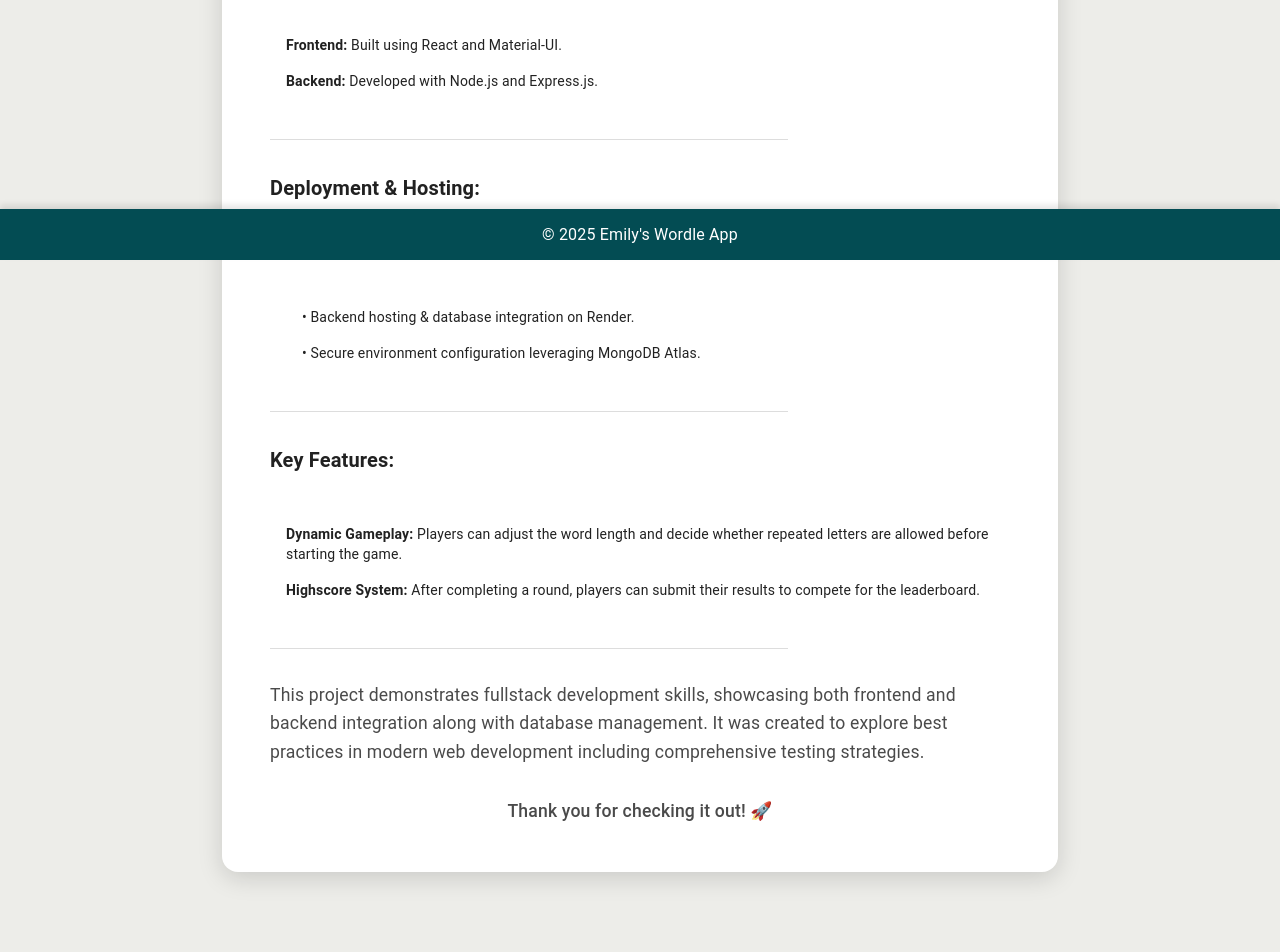
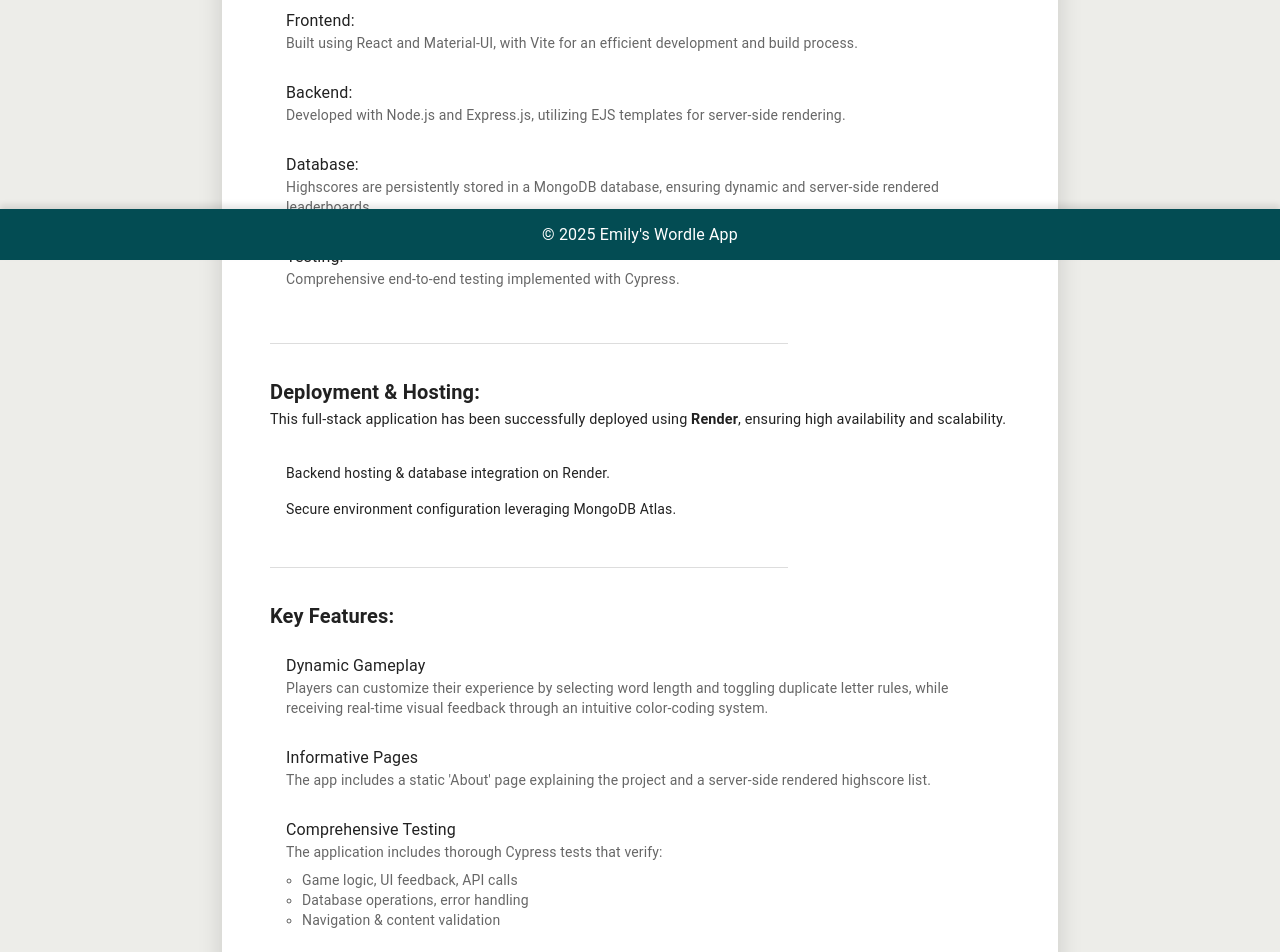
Before and after one commit to Emilyempa/Fullstack-Wordle, a React (Vite) app in the folder client/: page /about in a window 1280 px wide. Shown: the part 540-1492 px from the top of the page. Built offline with nearby package versions, Linux system fonts and the light colour scheme.

Commit message:
Enhance About page content and structure for clarity and detail

```diff
--- a/client/src/pages/About.jsx
+++ b/client/src/pages/About.jsx
@@ -41,10 +41,7 @@ function About() {
               textAlign: "center",
               textTransform: "uppercase",
               letterSpacing: 1.2,
-              fontSize: {
-                xs: "2rem",
-                md: "3rem",
-              },
+              fontSize: { xs: "2rem", md: "3rem" },
             }}
           >
             About This Project
@@ -64,104 +61,130 @@ function About() {
               textAlign: "left",
             }}
           >
-            Welcome to my Wordle-inspired Game, a fullstack application designed
-            as part of a school assignment. This game challenges players to
-            guess words based on strategic feedback and includes features like a
-            customizable difficulty level, a real-time timer, and a highscore
-            system.
+            Welcome to my Wordle-inspired Game, a fullstack JavaScript
+            application designed as part of a school assignment. This game
+            challenges players to guess words based on strategic feedback and
+            includes features like a customizable difficulty level, a real-time
+            timer, and a highscore system.
           </Typography>
 
           <Divider
             sx={{ width: "70%", marginX: "auto", borderColor: "#ddd" }}
           />
 
+          <Box component="section">
             <Typography variant="h6" component="h2" sx={{ fontWeight: 600 }}>
               Technologies Used:
             </Typography>
-
-          <List dense>
+            <List>
               <ListItem>
                 <ListItemText
-                primary={
-                  <>
-                    <b>Frontend:</b> Built using React and Material-UI.
-                  </>
-                }
+                  primary="Frontend:"
+                  secondary="Built using React and Material-UI, with Vite for an efficient development and build process."
+                  secondaryTypographyProps={{ component: "span" }}
                 />
               </ListItem>
               <ListItem>
                 <ListItemText
-                primary={
-                  <>
-                    <b>Backend:</b> Developed with Node.js and Express.js.
-                  </>
-                }
+                  primary="Backend:"
+                  secondary="Developed with Node.js and Express.js, utilizing EJS templates for server-side rendering."
+                  secondaryTypographyProps={{ component: "span" }}
+                />
+              </ListItem>
+              <ListItem>
+                <ListItemText
+                  primary="Database:"
+                  secondary="Highscores are persistently stored in a MongoDB database, ensuring dynamic and server-side rendered leaderboards."
+                />
+              </ListItem>
+              <ListItem>
+                <ListItemText
+                  primary="Testing:"
+                  secondary="Comprehensive end-to-end testing implemented with Cypress."
                 />
               </ListItem>
             </List>
+          </Box>
 
           <Divider
             sx={{ width: "70%", marginX: "auto", borderColor: "#ddd" }}
           />
 
+          <Box component="section">
             <Typography variant="h6" component="h2" sx={{ fontWeight: 600 }}>
               Deployment & Hosting:
             </Typography>
-
             <Typography
               variant="body1"
               component="div"
               sx={{
                 fontSize: "0.9rem",
                 lineHeight: 1.6,
-              color: "#000000",
-              textAlign: "left",
+                mb: 2,
               }}
             >
               This full-stack application has been successfully deployed using{" "}
-            <b>Render</b>, ensuring high availability and scalability.
+              <Box component="span" fontWeight="bold">
+                Render
+              </Box>
+              , ensuring high availability and scalability.
             </Typography>
-
-          <List dense sx={{ pl: 2 }}>
+            <List dense>
               <ListItem>
-              <ListItemText primary="• Backend hosting & database integration on Render." />
+                <ListItemText primary="Backend hosting & database integration on Render." />
               </ListItem>
               <ListItem>
-              <ListItemText primary="• Secure environment configuration leveraging MongoDB Atlas." />
+                <ListItemText primary="Secure environment configuration leveraging MongoDB Atlas." />
               </ListItem>
             </List>
+          </Box>
 
           <Divider
             sx={{ width: "70%", marginX: "auto", borderColor: "#ddd" }}
           />
 
+          <Box component="section">
             <Typography variant="h6" component="h2" sx={{ fontWeight: 600 }}>
               Key Features:
             </Typography>
-
-          <List dense>
+            <List>
               <ListItem>
                 <ListItemText
-                primary={
-                  <>
-                    <b>Dynamic Gameplay:</b> Players can adjust the word length
-                    and decide whether repeated letters are allowed before
-                    starting the game.
-                  </>
-                }
+                  primary="Dynamic Gameplay"
+                  secondary="Players can customize their experience by selecting word length and toggling duplicate
+                  letter rules, while receiving real-time visual feedback through an intuitive color-coding system."
                 />
               </ListItem>
               <ListItem>
                 <ListItemText
-                primary={
+                  primary="Informative Pages"
+                  secondary="The app includes a static 'About' page explaining the project and a server-side rendered highscore list."
+                />
+              </ListItem>
+              <ListItem>
+                <ListItemText
+                  primary="Comprehensive Testing"
+                  secondary={
                     <>
-                    <b>Highscore System:</b> After completing a round, players
-                    can submit their results to compete for the leaderboard.
+                      The application includes thorough Cypress tests that
+                      verify:
+                      <Box component="ul" sx={{ pl: 2, mt: 1, mb: 0 }}>
+                        <Box component="li">
+                          Game logic, UI feedback, API calls
+                        </Box>
+                        <Box component="li">
+                          Database operations, error handling
+                        </Box>
+                        <Box component="li">
+                          Navigation & content validation
+                        </Box>
+                      </Box>
                     </>
                   }
                 />
               </ListItem>
             </List>
+          </Box>
 
           <Divider
             sx={{ width: "70%", marginX: "auto", borderColor: "#ddd" }}
@@ -174,7 +197,6 @@ function About() {
               fontSize: "1.1rem",
               lineHeight: 1.6,
               color: "#4a4a4a",
-              textAlign: "left",
             }}
           >
             This project demonstrates fullstack development skills, showcasing
@@ -193,7 +215,8 @@ function About() {
               marginTop: 4,
             }}
           >
-            Thank you for checking it out! 🚀
+            Thank you for checking it out, and I hope you enjoy exploring this
+            project as much as I enjoyed building it! 🚀
           </Typography>
         </Stack>
       </Box>
```
Lines whose indentation alone changed are shown as unchanged.
